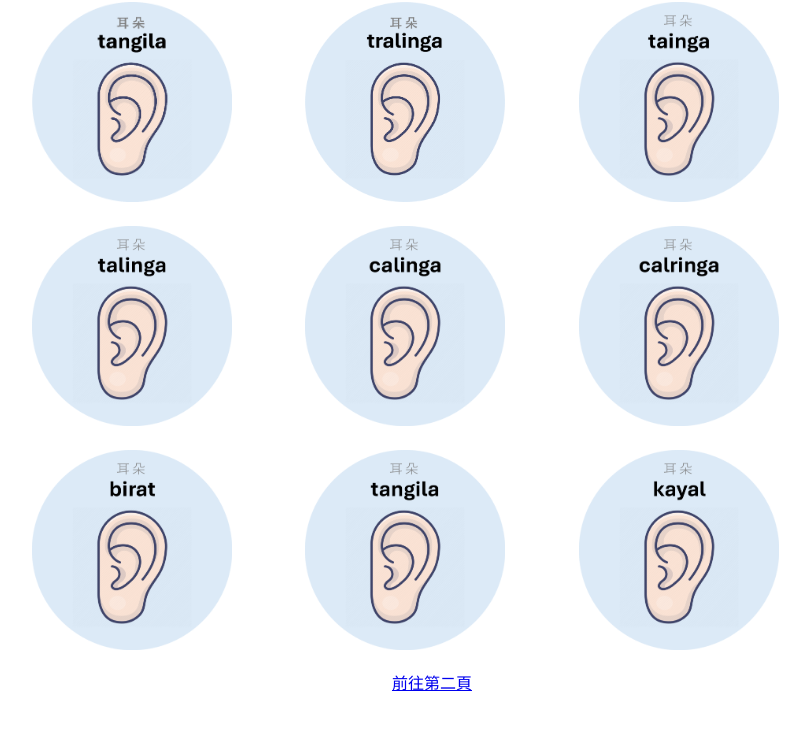
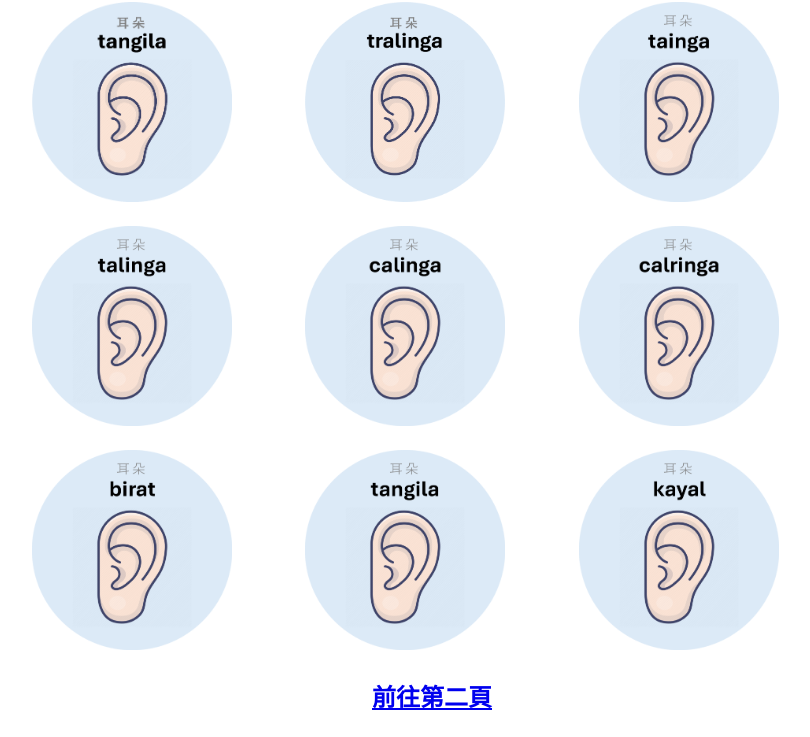
Before and after one commit to vup5p/sound-image, a plain HTML site: page index.html in a window 1280 px wide. Shown: the part 87-824 px from the top of the page, without its empty margins (208-1018 px from the left). Before the commit the page ends 800 px from the top, so only its background shows below. Drawn offline with Linux system fonts and the light colour scheme.

Commit message:
Update index.html

```diff
--- a/index.html
+++ b/index.html
@@ -46,7 +46,7 @@
 </script>
 
 <!-- 添加連結到第二頁 -->
-<p style="text-align:center;">
+<p style="text-align:center;font-size: 24px; font-weight: bold;">
   <a href="page2.html">前往第二頁</a>
 </p>
 
```
